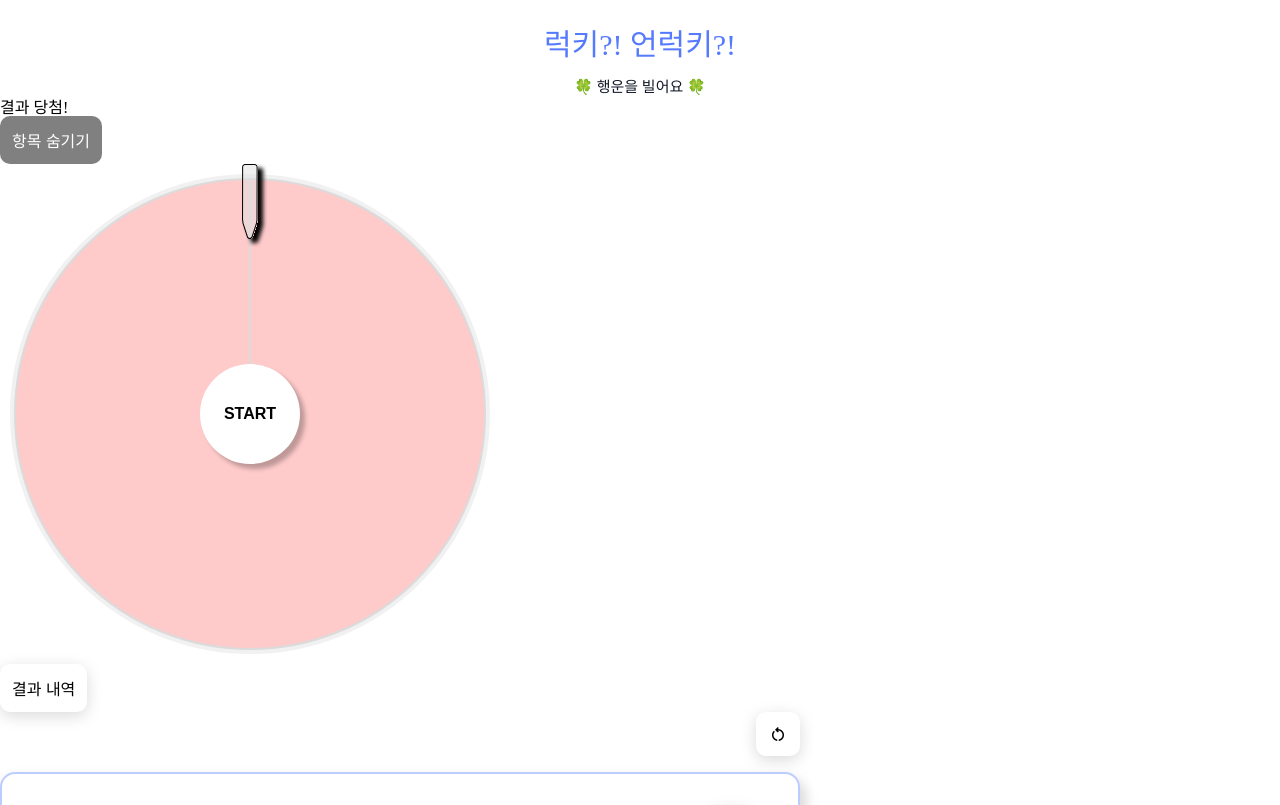
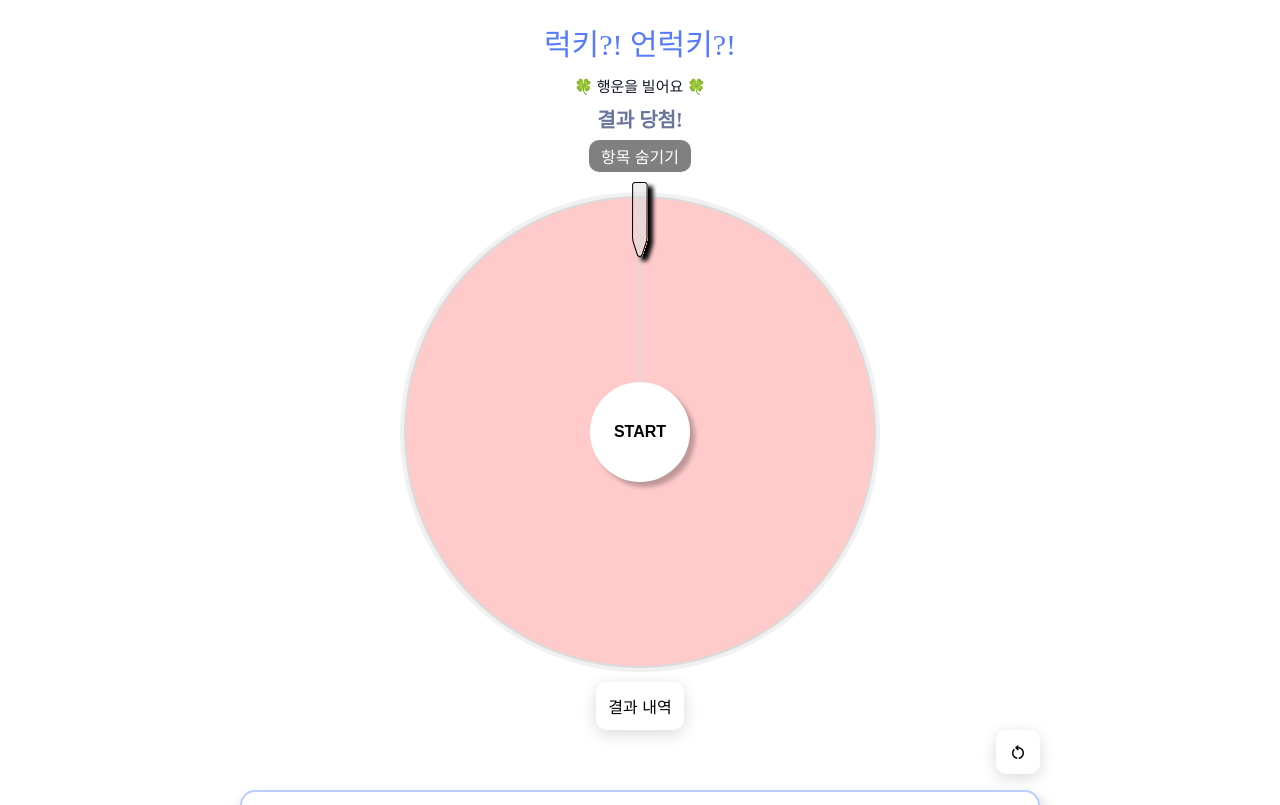
Before and after one commit to prgrms-web-devcourse/FEDC4-simple-roulette, a React (Vite) app: page / in a window 1280 px wide. Shown: the top 805 px of the page. Built offline with nearby package versions, Linux system fonts and the light colour scheme.

Commit message:
feat: 룰렛 배치 & fix: 항목 숨기기 기능 숨기기, 숨기기 취소 버튼 잘 맞지않는 오류 수정

```diff
--- a/src/App.tsx
+++ b/src/App.tsx
@@ -6,19 +6,38 @@ import { resultStore } from '@/store/resultStore';
 import { useStore } from 'zustand';
 import Button from '@/components/item/Button';
 import Modal from '@/components/modal';
-import { useState } from 'react';
+import { useEffect, useState } from 'react';
+import styled from '@emotion/styled';
+import { css } from '@emotion/react';
+
+const Container = styled.div`
+  display: flex;
+  flex-direction: column;
+  align-items: center;
+`;
+const LastResultContainer = styled.div`
+  display: flex;
+  flex-direction: column;
+  align-items: center;
+  margin-top: 40px;
+`;
+const LastResultDiv = styled.div`
+  font-size: 20px;
+  font-weight: bold;
+  color: #68759d;
+`;
 function App() {
   const { items, toggleCheckbox } = useStore(pageStore);
   const [modalOpen, setModalOpen] = useState<boolean>(false);
+  const [result, setResult] = useState(items[0]);
   const { results } = useStore(resultStore);
   const [resultValue, resultId] = results.length ? results[results.length - 1] : [null, null];
-  let result = items[0];
 
   const handleCheck = () => {
     for (let i = 0; i < items.length; i++) {
       if (resultId === items[i].id) {
         toggleCheckbox(resultId);
-        result = items[i];
+        setResult(items[i]);
         break;
       }
     }
@@ -33,15 +52,30 @@ function App() {
     setModalOpen(!modalOpen);
   };
 
+  useEffect(() => {
+    for (let i = 0; i < items.length; i++) {
+      if (resultId === items[i].id) {
+        setResult(items[i]);
+        break;
+      }
+    }
+  }, [items, result, resultId]);
+
   return (
-    <div>
+    <Container>
       <Title />
-      <div>{results.length ? <div>{resultValue}</div> : <div>결과 당첨!</div>}</div>
-      <Button
-        label={result?.checked ? '항목 숨기기' : '숨기기 취소'}
-        color={'gray'}
-        onClick={handleCheck}
-      />
+      <LastResultContainer>
+        <LastResultDiv>{results.length ? <div>{resultValue}</div> : <div>결과 당첨!</div>}</LastResultDiv>
+        <Button
+          label={result?.checked ? '항목 숨기기' : '숨기기 취소'}
+          color={'gray'}
+          onClick={handleCheck}
+          css={css`
+            margin: 10px 0px;
+            height: 2rem;
+          `}
+        />
+      </LastResultContainer>
       <Roulette
         items={items}
         colors={COLORS}
@@ -52,7 +86,7 @@ function App() {
       />
       {modalOpen && <Modal handleModal={handleModal} />}
       <Item />
-    </div>
+    </Container>
   );
 }
 
```
